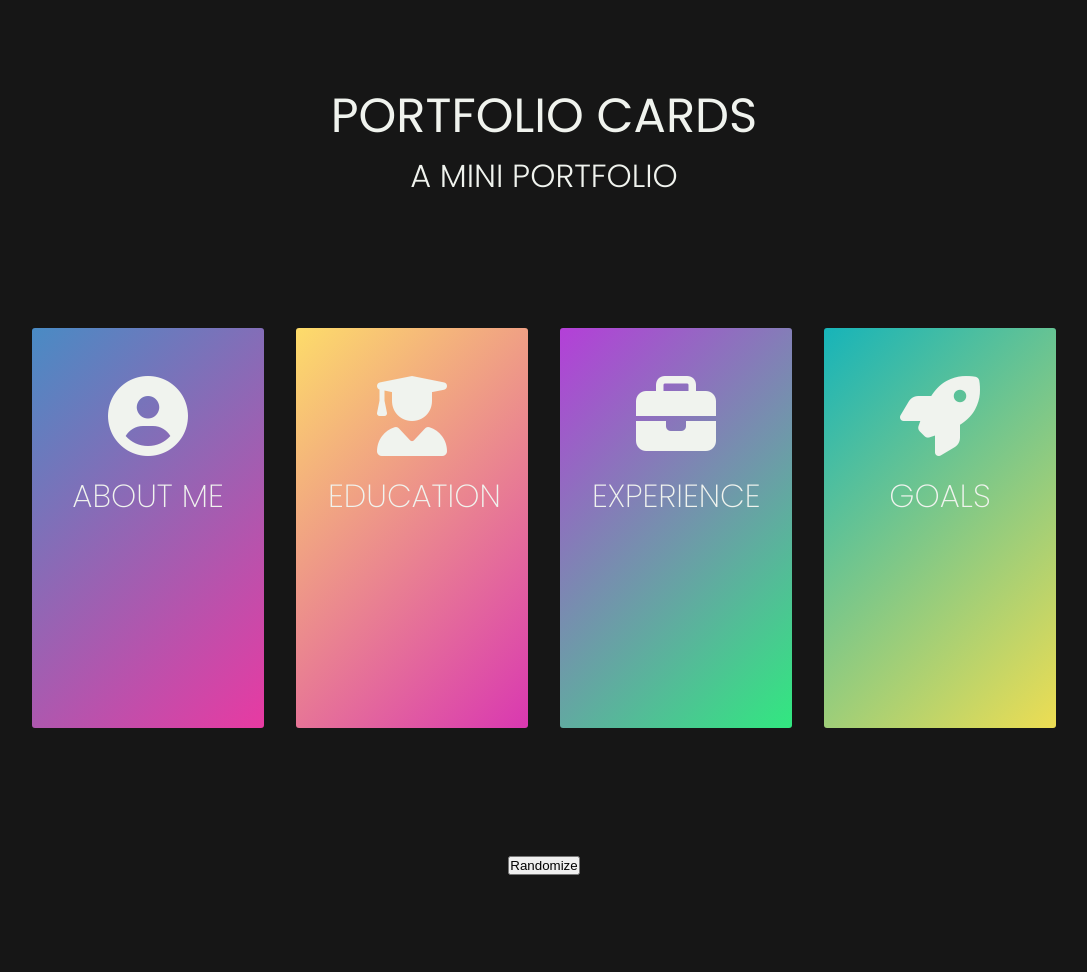
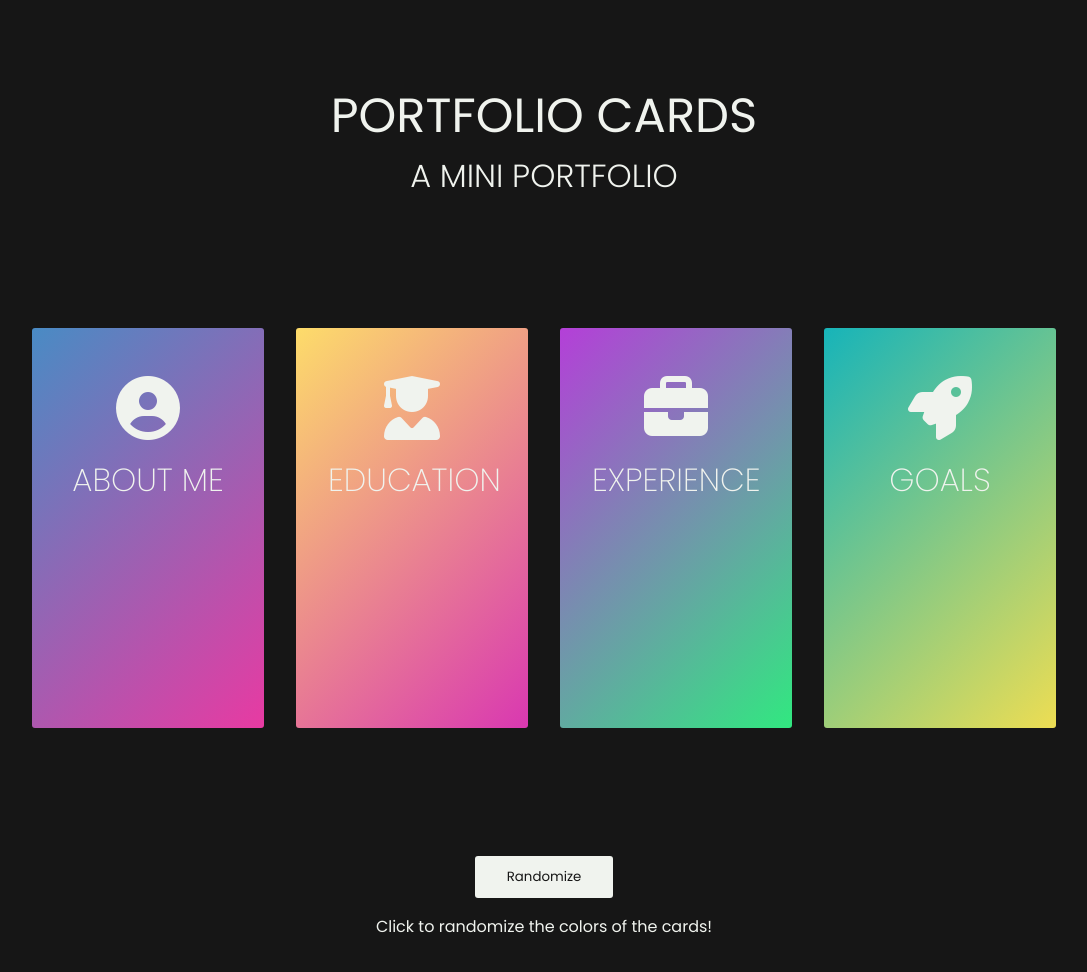
Before and after one commit to isabellea-f/portfolio-cards, a plain HTML site: page index.html in a window 1280 px wide. Shown: the whole page, without its empty margins (96-1183 px from the left). Before the commit the page ends 875 px from the top, so only its background shows below. Drawn offline with Linux system fonts and the light colour scheme.

Commit message:
color-button styling

```diff
--- a/index.html
+++ b/index.html
@@ -91,11 +91,11 @@
             </div>
           </div>
         </div>
-
-        <div class="buttons-container">
-          <button class="color-button">Randomize</button>
-        </div>
       </section>
+      <div class="buttons-container">
+        <button class="color-button">Randomize</button>
+        <p>Click to randomize the colors of the cards!</p>
+      </div>
     </main>
 
     <script src="index.js"></script>
--- a/style.css
+++ b/style.css
@@ -55,7 +55,7 @@ body {
 }
 
 i {
-  font-size: 5rem;
+  font-size: 4rem;
   color: var(--white);
   margin: 1rem;
 }
@@ -140,5 +140,24 @@ h2 {
 
 .buttons-container {
   display: flex;
+  align-items: center;
   justify-content: center;
+  flex-direction: column;
+  margin-bottom: 5rem;
 }
+
+.color-button {
+  margin-bottom: 1rem;
+  padding: 0.7rem 2rem;
+  background: var(--white);
+  border: none;
+  color: var(--black);
+  border-radius: 3px;
+  font-family: "poppins", sans-serif;
+  cursor: pointer;
+  transition: transform 0.3s ease;
+}
+
+.color-button:hover {
+  transform: scale(1.1);
+}
```
